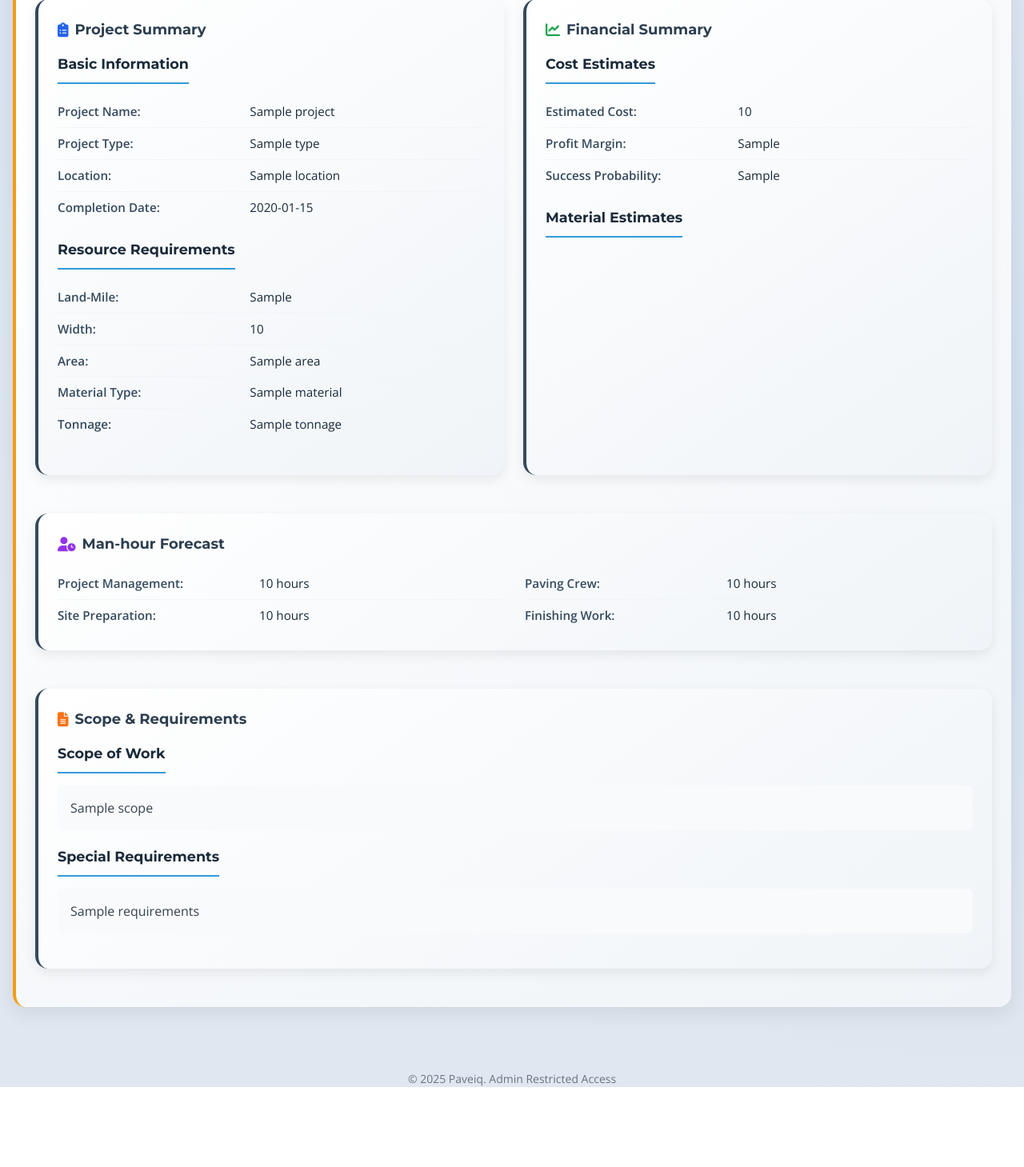
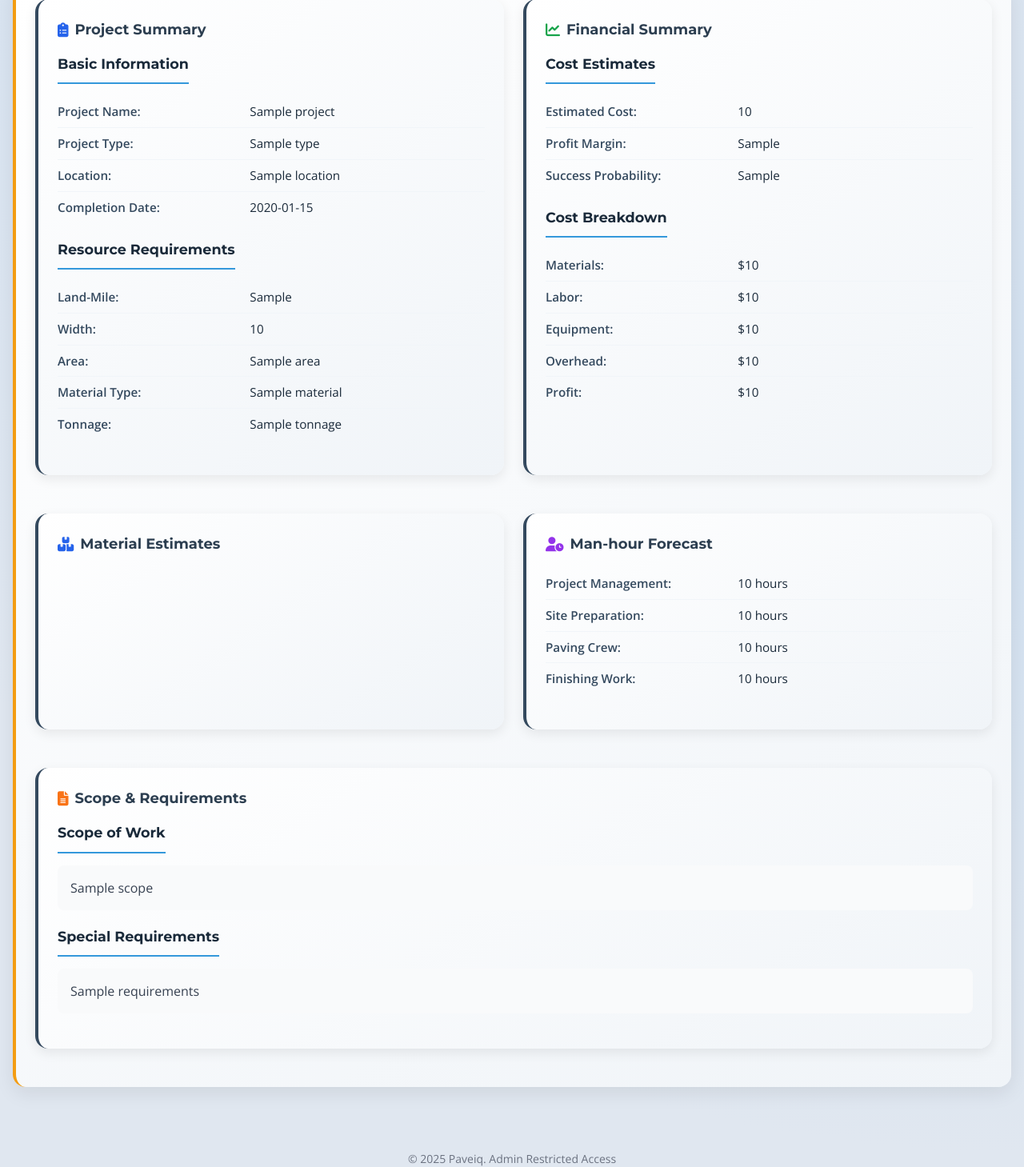
Before and after one commit to Harsh1456/aibidtest, a Flask app: template templates/project_detail.html in a window 1280 px wide. Shown: the part 295-1754 px from the top of the page at 80% size. Before the commit the page ends 1654 px from the top, so only its background shows below. Run offline with Flask 3, Linux system fonts and the light colour scheme; the template is opened without the code that fills it: most values are stand-ins (such as "Sample title", 1, 10 or a date in 2020); parts of the project's set-up code (start-up, migrations or seed data) failed here and were passed over; some libraries are stand-ins or nearby versions.

Commit message:
Update project_detail.html

```diff
--- a/templates/project_detail.html
+++ b/templates/project_detail.html
@@ -530,9 +530,38 @@
                 <span id="detail-probability">{{ project.success_probability }}</span>
               </div>
             </div>
+            <div class="detail-section">
+                <h3>Cost Breakdown</h3>
+                <div class="detail-item">
+                  <span>Materials:</span>
+                  <span>${{ project.cost_breakdown.materials | round | int }}</span>
+                </div>
+                <div class="detail-item">
+                  <span>Labor:</span>
+                  <span>${{ project.cost_breakdown.labor | round | int }}</span>
+                </div>
+                <div class="detail-item">
+                  <span>Equipment:</span>
+                  <span>${{ project.cost_breakdown.equipment | round | int }}</span>
+                </div>
+                <div class="detail-item">
+                  <span>Overhead:</span>
+                  <span>${{ project.cost_breakdown.overhead | round | int }}</span>
+                </div>
+                <div class="detail-item">
+                  <span>Profit:</span>
+                  <span>${{ project.cost_breakdown.profit | round | int }}</span>
+                </div>
+              </div>
+          </div>
 
+
+            <!-- Material Estimates Card -->
+            <div class="detail-card">
+              <h2 class="text-lg font-bold mb-4 flex items-center">
+                <i class="fas fa-boxes mr-2 text-blue-600"></i> Material Estimates
+              </h2>
               <div class="detail-section">
-              <h3>Material Estimates</h3>
                 {% if project.material.lower() in ['asphalt', 'recycled asphalt', 'bituminous surface'] %}
                   <div class="detail-item">
                     <span>{{ project.material }}:</span>
@@ -564,35 +593,31 @@
               </div>
             </div>
 
-          <!-- Man-hour Forecast -->
-          <div class="detail-card md:col-span-2">
+            <!-- Man-hour Forecast Card -->
+            <div class="detail-card">
               <h2 class="text-lg font-bold mb-4 flex items-center">
                 <i class="fas fa-user-clock mr-2 text-purple-600"></i> Man-hour Forecast
               </h2>
-
-            <div class="grid grid-cols-1 md:grid-cols-2 gap-6">
-              <div>
+              <div class="detail-section">
                 <div class="detail-item">
                   <span>Project Management:</span>
-                  <span id="detail-management">{{ project.management_hours }} hours</span>
+                  <span>{{ project.management_hours }} hours</span>
                 </div>
                 <div class="detail-item">
                   <span>Site Preparation:</span>
-                  <span id="detail-prep">{{ project.prep_hours }} hours</span>
+                  <span>{{ project.prep_hours }} hours</span>
                 </div>
-              </div>
-              <div>
                 <div class="detail-item">
                   <span>Paving Crew:</span>
-                  <span id="detail-paving">{{ project.paving_hours }} hours</span>
+                  <span>{{ project.paving_hours }} hours</span>
                 </div>
                 <div class="detail-item">
                   <span>Finishing Work:</span>
-                  <span id="detail-finishing">{{ project.finishing_hours }} hours</span>
+                  <span>{{ project.finishing_hours }} hours</span>
                 </div>
               </div>
             </div>
-          </div>
+
 
           <!-- Scope & Requirements -->
           <div class="detail-card md:col-span-2">
```
Lines whose indentation alone changed are shown as unchanged.
